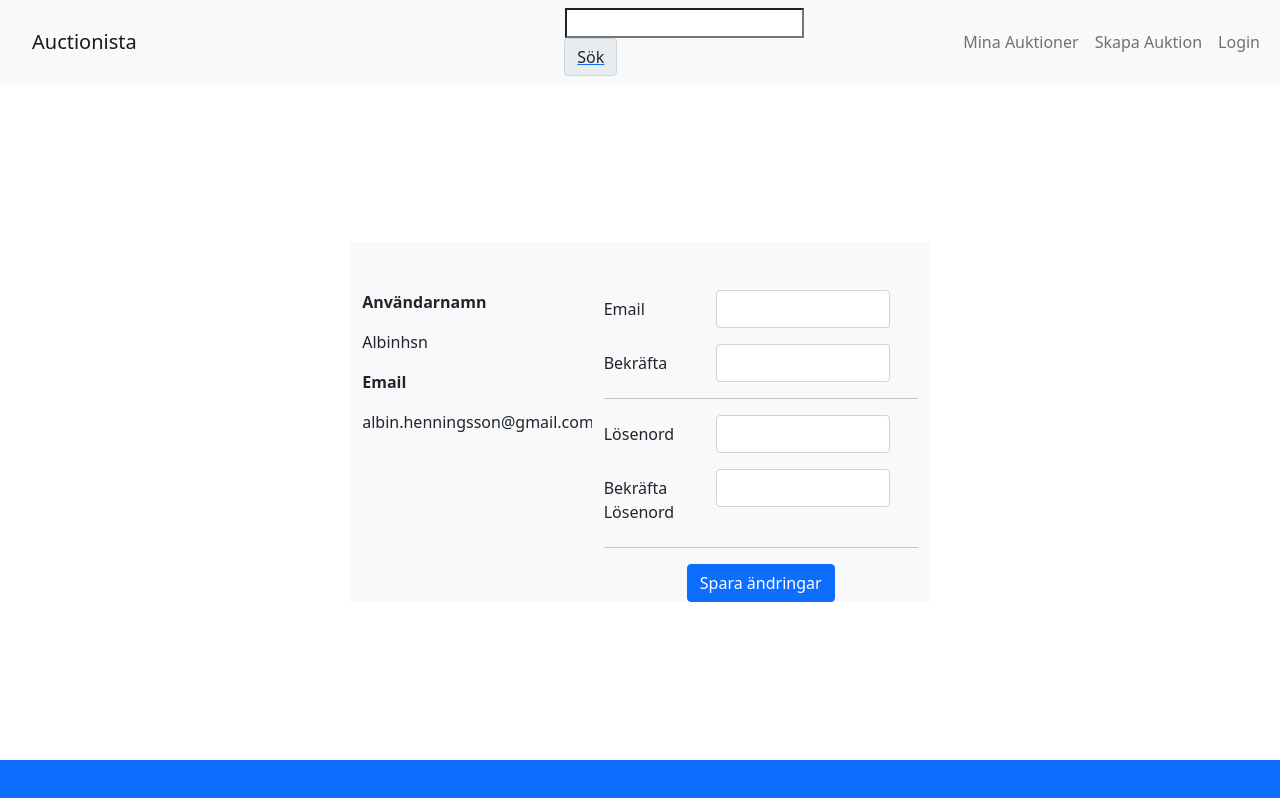
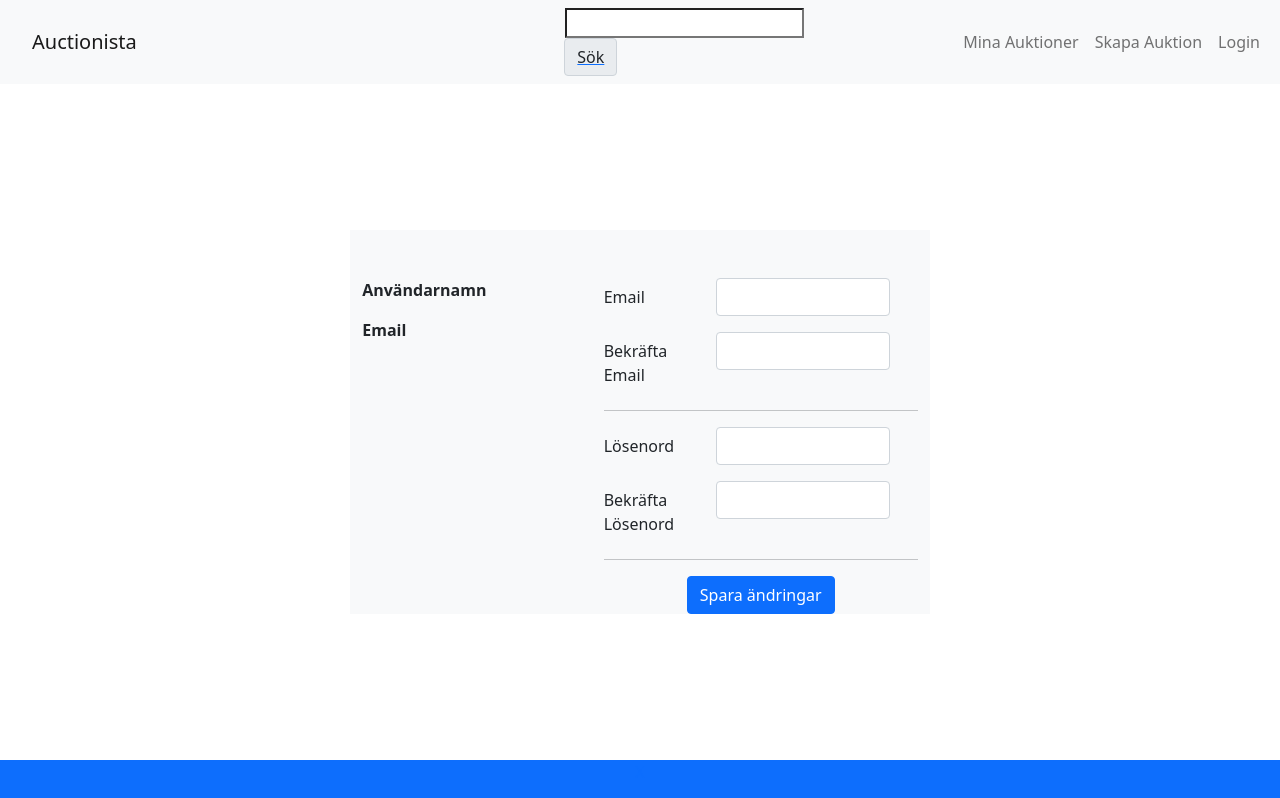
Before and after one commit to Albinhsn/Auction, a React (Create React App) app in the folder frontend/: page /profile in a window 1280 px wide. Built offline with nearby package versions, Linux system fonts and the light colour scheme.

Commit message:
profile fix

```diff
--- a/frontend/src/App.js
+++ b/frontend/src/App.js
@@ -3,8 +3,7 @@ import { BrowserRouter, Routes, Route } from 'react-router-dom'
 import "bootstrap/dist/css/bootstrap.min.css";
 import 'bootstrap';
 import "./App.css"
-import {useState} from 'react'
-
+import {useEffect, useState} from 'react'
 
 //Pages and Components import
 import Navbar from './Components/Navbar'
@@ -23,13 +22,14 @@ import CreateAuction from './Pages/CreateAuction';
 function App() {
 
   const [authId, setAuthId] = useState('')
+
   return (
     <BrowserRouter>
       <div className="d-flex flex-column" style={{height: "100vh"}}>
         <Navbar authId={authId} setAuthId={setAuthId}/>
         <Routes>
           <Route index element={<Home />} />
-          <Route path="/profile" element={<Profile/>}/>
+          <Route path="/profile" element={<Profile authId={authId}/>}/>
           <Route path="/login" element={<Login setAuthId={setAuthId}/>}/>
           <Route path="/search" element={<Search/>}/>
           <Route path="/searchBar" element={<SearchBar/>}/>
--- a/frontend/src/Components/AuctionCard.js
+++ b/frontend/src/Components/AuctionCard.js
@@ -6,7 +6,7 @@ export default function AuctionCard({auctionId, auction}) {
 
   return (
 
-    <Link to={`/search?search=${auction.Name}`} className="text-decoration-none">
+    <Link to={`/search?search=${auction.Name}`} className="text-decoration-none" key={auction.Id}>
 
       <div className='card text-secondary text-center bg-light mb-5 mx-3' style={{height: "15vh", width: "15vh"}}>
         {auction.Name}
--- /dev/null
+++ b/frontend/src/Components/ChangeProfileInfoForm.js
@@ -0,0 +1,81 @@
+
+import { React, useState} from 'react'
+export default function ChangeProfileInfoForm({user}) {
+
+
+
+
+    const [formInput, setFormInput] = useState({
+        Email: "",
+        ConfirmEmail: "",
+        Password: "",
+        ConfirmPassword: ""
+    })
+
+    const saveChanges = () => {
+        if (formInput.Email === "" || formInput.ConfirmEmail === "" || formInput.Password === "" || formInput.ConfirmPassword === "" ){
+            alert("Tom inmatning")
+            return
+        }
+        if(formInput.Email != formInput.ConfirmEmail || formInput.Password != formInput.ConfirmPassword ){
+            alert("Inmatningen stämmer inte överens")
+            return
+        }
+
+        //Change object to correct information
+
+    }
+
+
+    return (
+        <div className='col-7 bg-light'>
+            <div className="mb-3 row">
+                <label className="col-sm-4 col-form-label">
+                    Email
+                </label>
+                <div className="col-sm-7">
+                    <input type="email" className='form-control' id="email"
+                        onChange={e => setFormInput({...formInput, Email: e.target.value})}
+                    />
+                </div>
+            </div>
+            <div className="mb-3 row">
+                <label className="col-sm-4 col-form-label">
+                    Bekräfta Email
+                </label>
+                <div className="col-sm-7">
+                    <input type="email" className="form-control" id="confirm-email"
+                        onChange={e => setFormInput({ ...formInput, ConfirmEmail: e.target.value })}
+                    />
+                </div>
+            </div>
+            <hr />
+            <div className="mb-3 row">
+                <label className="col-sm-4 col-form-label">
+                    Lösenord
+                </label>
+                <div className="col-sm-7">
+                    <input type="password" className='form-control' id="password"
+                        onChange={e => setFormInput({ ...formInput, Password: e.target.value })}
+                    />
+                </div>
+            </div>
+            <div className="mb-3 row">
+                <label className="col-sm-4 col-form-label">
+                    Bekräfta Lösenord
+                </label>
+                <div className="col-sm-7">
+                    <input type="password" className="form-control" id="confirm-password"
+                        onChange={e => setFormInput({ ...formInput, ConfirmPassword: e.target.value })}
+                    />
+                </div>
+            </div>
+            <hr />
+            <div className='d-flex justify-content-center'>
+                <button type="button" className='btn btn-primary' onClick={() => saveChanges()}>
+                    Spara ändringar
+                </button>
+            </div>
+        </div>
+    )
+}
--- /dev/null
+++ b/frontend/src/Components/ProfileInfo.js
@@ -0,0 +1,20 @@
+import React from 'react'
+
+export default function ProfileInfo({user}) {
+    return (
+        <div className='col-5 bg-light'>
+            <p className='fw-bold'>
+                Användarnamn
+            </p>
+            <p>
+                {user.Name}
+            </p>
+            <p className='fw-bold'>
+                Email
+            </p>
+            <p>
+                {user.Email}
+            </p>
+        </div>
+    )
+}
--- a/frontend/src/Pages/Login.js
+++ b/frontend/src/Pages/Login.js
@@ -7,11 +7,11 @@ export default function Login({setAuthId}) {
       <div className='row card'>
         <form className='card-body'>
           <div className="mb-3">
-            <label for="exampleInputEmail1" className="form-label">Email address</label>
+            <label htmlFor="exampleInputEmail1" className="form-label">Email address</label>
             <input type="email" className="form-control" id="exampleInputEmail1" aria-describedby="emailHelp"/>
           </div>
           <div className="mb-3">
-            <label for="exampleInputPassword1" className="form-label">Password</label>
+            <label htmlFor="exampleInputPassword1" className="form-label">Password</label>
             <input type="password" className="form-control" id="exampleInputPassword1"/>
           </div>
           <Link to={"/"}><button type="submit" className="btn btn-primary" onClick={e => setAuthId(1)}>Sign In</button></Link>
--- a/frontend/src/Pages/Profile.js
+++ b/frontend/src/Pages/Profile.js
@@ -1,6 +1,19 @@
-import React from 'react'
-import {Link} from 'react-router-dom'
-export default function Profile() {
+
+import ProfileInfo from '../Components/ProfileInfo'
+import {useState, useEffect, React} from 'react'
+import userJSON from '../Users/users.json'
+import ChangeProfileInfoForm from '../Components/ChangeProfileInfoForm'
+export default function Profile({authId}) {
+
+  const [user, setUser] = useState({})
+
+  useEffect(() => {
+    userJSON.map(u => {
+      if(u.Id === authId){
+        setUser(u)
+      }
+    })
+  }, [])
   return (
     <>
 
@@ -9,63 +22,9 @@ export default function Profile() {
           <div className='row justify-content-center'>
             <div className='col-8 bg-light'>
               <div className='row mt-5'>
-                <div className='col-5 bg-light'>
-                  <p className='fw-bold'>
-                    Användarnamn
-                  </p>
-                  <p>
-                    Albinhsn
-                  </p>
-                  <p className='fw-bold'>
-                    Email
-                  </p>
-                  <p>
-                    albin.henningsson@gmail.com
-                  </p>
-                </div>
+                <ProfileInfo user={user}/>
 
-
-                <div className='col-7 bg-light'>
-                    <div class="mb-3 row">
-                      <label for="staticEmail" class="col-sm-4 col-form-label">
-                        Email
-                      </label>
-                      <div class="col-sm-7">
-                        <input type="email" className='form-control' id="email"/>
-                      </div>
-                    </div>
-                    <div class="mb-3 row">
-                      <label for="confirm-email" class="col-sm-4 col-form-label">
-                        Bekräfta
-                      </label>
-                      <div class="col-sm-7">
-                        <input type="email" class="form-control" id="confirm-email"/>
-                      </div>
-                    </div>
-                    <hr/>
-                    <div class="mb-3 row">
-                      <label class="col-sm-4 col-form-label">
-                        Lösenord
-                      </label>
-                      <div class="col-sm-7">
-                        <input type="password" className='form-control' id="password"/>
-                      </div>
-                    </div>
-                    <div class="mb-3 row">
-                      <label class="col-sm-4 col-form-label">
-                        Bekräfta Lösenord
-                      </label>
-                      <div class="col-sm-7">
-                        <input type="password" class="form-control" id="confirm-password" />
-                      </div>
-                    </div>
-                    <hr />
-                    <div className='d-flex justify-content-center'>
-                      <button type="button" className='btn btn-primary'>
-                        Spara ändringar
-                      </button>
-                    </div>
-                </div>
+                <ChangeProfileInfoForm user={user}/>
               </div>
             </div>
           </div>
```
Also changed, not shown: frontend/src/Auctions/AuctionCreation.js (renamed from frontend/Auctions/AuctionCreation.js), frontend/src/Auctions/auctions.json (renamed from frontend/Auctions/auctions.json).
